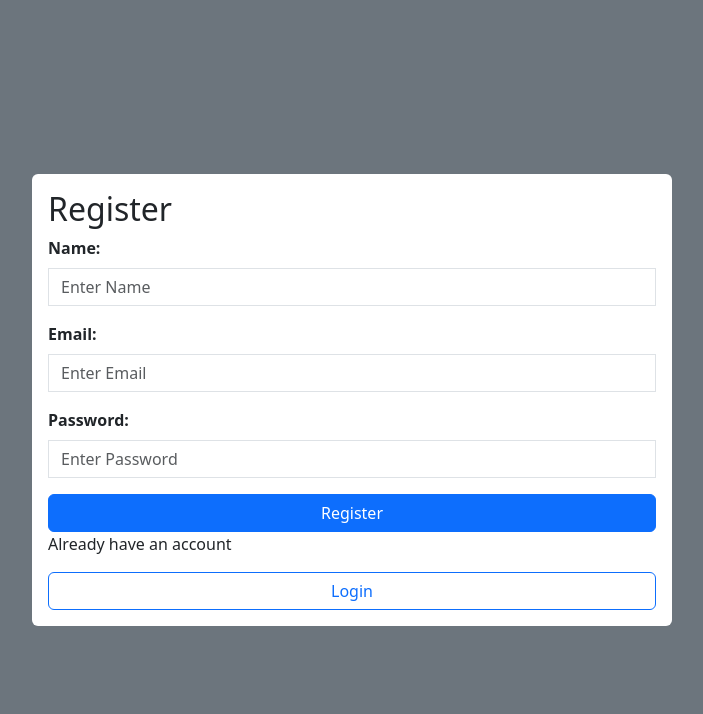
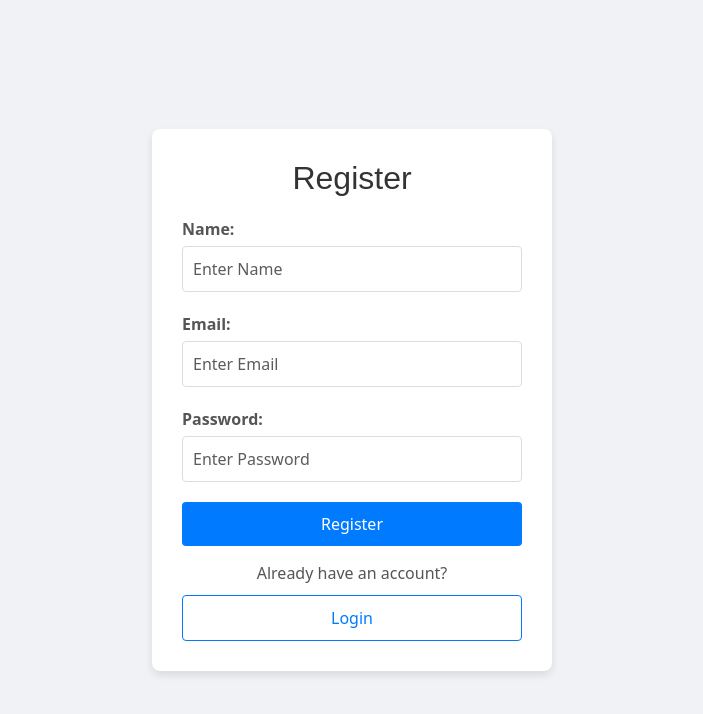
Before and after one commit to JACAJACA/currency-converter, a React (Vite) app in the folder client/: page /register in a window 1280 px wide. Shown: the top 714 px of the page, without its empty margins (288-991 px from the left). Built offline with nearby package versions, Linux system fonts and the light colour scheme.

Commit message:
Home screen

```diff
--- a/client/src/App.jsx
+++ b/client/src/App.jsx
@@ -2,6 +2,7 @@ import { useState } from 'react'
 import 'bootstrap/dist/css/bootstrap.min.css'
 import Signup from './Signup'
 import Login from './Login'
+import Home from './Home'
 import {BrowserRouter, Routes, Route} from 'react-router-dom'
 
 function App() {
@@ -11,6 +12,7 @@ function App() {
         <Routes>
           <Route path='/register' element={<Signup />}></Route>
           <Route path='/login' element={<Login />}></Route>
+          <Route path='/home' element={<Home />}></Route>
         </Routes>
       </BrowserRouter>
     </div>
--- /dev/null
+++ b/client/src/Home.css
@@ -0,0 +1,77 @@
+.home-container {
+    display: flex;
+    flex-direction: column;
+    align-items: center;
+    justify-content: center;
+    height: 100vh;
+    background-color: #f0f2f5; /* Light background for a modern feel */
+    padding: 20px;
+}
+
+.title {
+    font-family: 'Arial', sans-serif;
+    color: #333;
+    margin-bottom: 20px;
+}
+
+.currency-form {
+    background: white;
+    padding: 30px;
+    border-radius: 8px;
+    box-shadow: 0 4px 8px rgba(0,0,0,0.1);
+    width: 100%;
+    max-width: 400px;
+}
+
+.form-group {
+    margin-bottom: 20px;
+}
+
+.form-group label {
+    display: block;
+    margin-bottom: 5px;
+    font-weight: bold;
+    color: #555;
+}
+
+.form-control {
+    width: 100%;
+    padding: 10px;
+    border: 1px solid #ddd;
+    border-radius: 4px;
+    font-size: 16px;
+}
+
+.btn-submit {
+    width: 100%;
+    padding: 10px;
+    background-color: #007bff;
+    color: white;
+    border: none;
+    border-radius: 4px;
+    font-size: 16px;
+    cursor: pointer;
+    transition: background-color 0.3s;
+}
+
+.btn-submit:hover {
+    background-color: #0056b3;
+}
+
+.result {
+    margin-top: 20px;
+    text-align: center;
+    font-size: 18px;
+    color: #333;
+}
+
+.result span {
+    font-weight: bold;
+    color: #007bff;
+}
+
+.error {
+    margin-top: 20px;
+    color: #dc3545;
+    text-align: center;
+}
--- /dev/null
+++ b/client/src/Login.css
@@ -0,0 +1,86 @@
+.login-container {
+    display: flex;
+    flex-direction: column;
+    align-items: center;
+    justify-content: center;
+    height: 100vh;
+    background-color: #f0f2f5; /* Light background for a modern feel */
+    padding: 20px;
+}
+
+.login-box {
+    background: white;
+    padding: 30px;
+    border-radius: 8px;
+    box-shadow: 0 4px 8px rgba(0,0,0,0.1);
+    width: 100%;
+    max-width: 400px;
+}
+
+.title {
+    font-family: 'Arial', sans-serif;
+    color: #333;
+    margin-bottom: 20px;
+    text-align: center;
+}
+
+.form-group {
+    margin-bottom: 20px;
+}
+
+.form-group label {
+    display: block;
+    margin-bottom: 5px;
+    font-weight: bold;
+    color: #555;
+}
+
+.form-control {
+    width: 100%;
+    padding: 10px;
+    border: 1px solid #ddd;
+    border-radius: 4px;
+    font-size: 16px;
+}
+
+.btn-submit {
+    width: 100%;
+    padding: 10px;
+    background-color: #007bff;
+    color: white;
+    border: none;
+    border-radius: 4px;
+    font-size: 16px;
+    cursor: pointer;
+    transition: background-color 0.3s;
+    margin-bottom: 15px;
+}
+
+.btn-submit:hover {
+    background-color: #0056b3;
+}
+
+.register-text {
+    text-align: center;
+    margin-bottom: 10px;
+    color: #555;
+}
+
+.btn-register {
+    display: block;
+    width: 100%;
+    padding: 10px;
+    background-color: transparent;
+    color: #007bff;
+    border: 1px solid #007bff;
+    border-radius: 4px;
+    font-size: 16px;
+    text-align: center;
+    text-decoration: none;
+    transition: all 0.3s;
+}
+
+.btn-register:hover {
+    background-color: #007bff;
+    color: white;
+}
--- /dev/null
+++ b/client/src/Signup.css
@@ -0,0 +1,86 @@
+.signup-container {
+    display: flex;
+    flex-direction: column;
+    align-items: center;
+    justify-content: center;
+    height: 100vh;
+    background-color: #f0f2f5; /* Light background for a modern feel */
+    padding: 20px;
+}
+
+.signup-box {
+    background: white;
+    padding: 30px;
+    border-radius: 8px;
+    box-shadow: 0 4px 8px rgba(0,0,0,0.1);
+    width: 100%;
+    max-width: 400px;
+}
+
+.title {
+    font-family: 'Arial', sans-serif;
+    color: #333;
+    margin-bottom: 20px;
+    text-align: center;
+}
+
+.form-group {
+    margin-bottom: 20px;
+}
+
+.form-group label {
+    display: block;
+    margin-bottom: 5px;
+    font-weight: bold;
+    color: #555;
+}
+
+.form-control {
+    width: 100%;
+    padding: 10px;
+    border: 1px solid #ddd;
+    border-radius: 4px;
+    font-size: 16px;
+}
+
+.btn-submit {
+    width: 100%;
+    padding: 10px;
+    background-color: #007bff;
+    color: white;
+    border: none;
+    border-radius: 4px;
+    font-size: 16px;
+    cursor: pointer;
+    transition: background-color 0.3s;
+    margin-bottom: 15px;
+}
+
+.btn-submit:hover {
+    background-color: #0056b3;
+}
+
+.login-text {
+    text-align: center;
+    margin-bottom: 10px;
+    color: #555;
+}
+
+.btn-login {
+    display: block;
+    width: 100%;
+    padding: 10px;
+    background-color: transparent;
+    color: #007bff;
+    border: 1px solid #007bff;
+    border-radius: 4px;
+    font-size: 16px;
+    text-align: center;
+    text-decoration: none;
+    transition: all 0.3s;
+}
+
+.btn-login:hover {
+    background-color: #007bff;
+    color: white;
+}
--- a/client/src/Signup.jsx
+++ b/client/src/Signup.jsx
@@ -1,29 +1,31 @@
-import React, {useState} from 'react';
+import React, { useState } from 'react';
 import { Link } from 'react-router-dom';
-import axios from 'axios'
+import axios from 'axios';
 import { useNavigate } from 'react-router-dom';
+import './Signup.css'; // Assuming you create this file for custom styles
 
 const Signup = () => {
-    const [name, setName] = useState()
-    const [email, setEmail] = useState()
-    const [password, setPassword] = useState()
-    const navigate = useNavigate()
+    const [name, setName] = useState('');
+    const [email, setEmail] = useState('');
+    const [password, setPassword] = useState('');
+    const navigate = useNavigate();
 
     const handleSubmit = (e) => {
-        e.preventDefault()
-        axios.post('http://localhost:3001/register', {name, email, password})
-        .then(result => {console.log(result)
-        navigate('/login')
+        e.preventDefault();
+        axios.post('http://localhost:3001/register', { name, email, password })
+        .then(result => {
+            console.log(result);
+            navigate('/login');
         })
-        .catch(err => console.log(err))
-    }
+        .catch(err => console.log(err));
+    };
 
     return (
-    <div className="d-flex justify-content-center align-items-center bg-secondary vh-100">
-      <div className="bg-white p-3 rounded w-50">
-        <h2>Register</h2>
+        <div className="signup-container">
+            <div className="signup-box">
+                <h2 className="title">Register</h2>
                 <form onSubmit={handleSubmit}>
-          <div className="mb-3">
+                    <div className="form-group">
                         <label htmlFor="name" className="form-label">
                             <strong>Name:</strong>
                         </label>
@@ -33,11 +35,11 @@ const Signup = () => {
                             placeholder="Enter Name"
                             autoComplete="off"
                             name="name"
-              className="form-control rounded-0"
+                            className="form-control"
                             onChange={(e) => setName(e.target.value)}
                         />
                     </div>
-          <div className="mb-3">
+                    <div className="form-group">
                         <label htmlFor="email" className="form-label">
                             <strong>Email:</strong>
                         </label>
@@ -47,11 +49,11 @@ const Signup = () => {
                             placeholder="Enter Email"
                             autoComplete="off"
                             name="email"
-              className="form-control rounded-0"
+                            className="form-control"
                             onChange={(e) => setEmail(e.target.value)}
                         />
                     </div>
-          <div className="mb-3">
+                    <div className="form-group">
                         <label htmlFor="password" className="form-label">
                             <strong>Password:</strong>
                         </label>
@@ -61,14 +63,14 @@ const Signup = () => {
                             placeholder="Enter Password"
                             autoComplete="off"
                             name="password"
-              className="form-control rounded-0"
+                            className="form-control"
                             onChange={(e) => setPassword(e.target.value)}
                         />
                     </div>
-          <button type="submit" className="btn btn-primary w-100">Register</button>
+                    <button type="submit" className="btn-submit">Register</button>
                 </form>
-        <p>Already have an account</p>
-        <Link to="/login" type="button" className="btn btn-outline-primary w-100">Login</Link>
+                <p className="login-text">Already have an account?</p>
+                <Link to="/login" className="btn-login">Login</Link>
             </div>
         </div>
     );
```
Also changed, not shown: client/src/Home.jsx (+106 -0 lines), client/src/Login.jsx (+22 -21 lines), 1 other file (tests, documents, lock files or other folders). Lines whose indentation alone changed are shown as unchanged.
